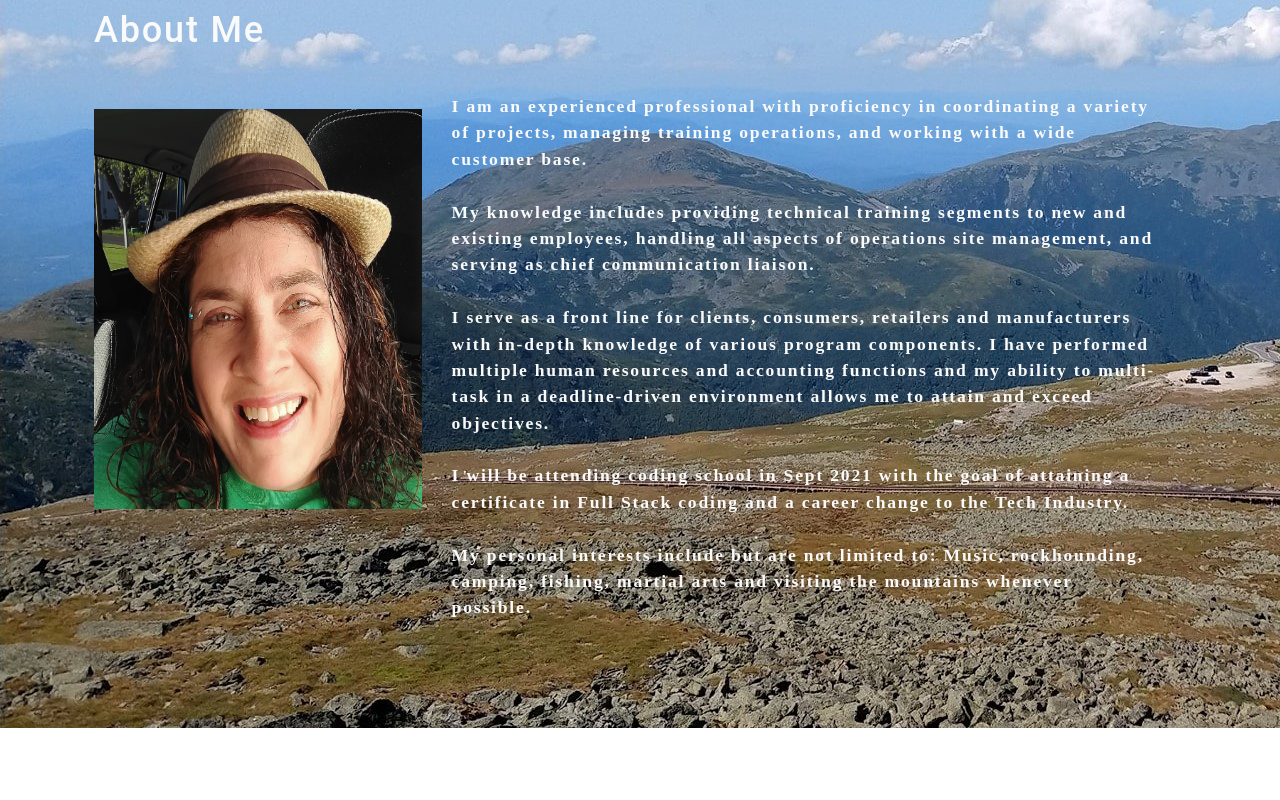
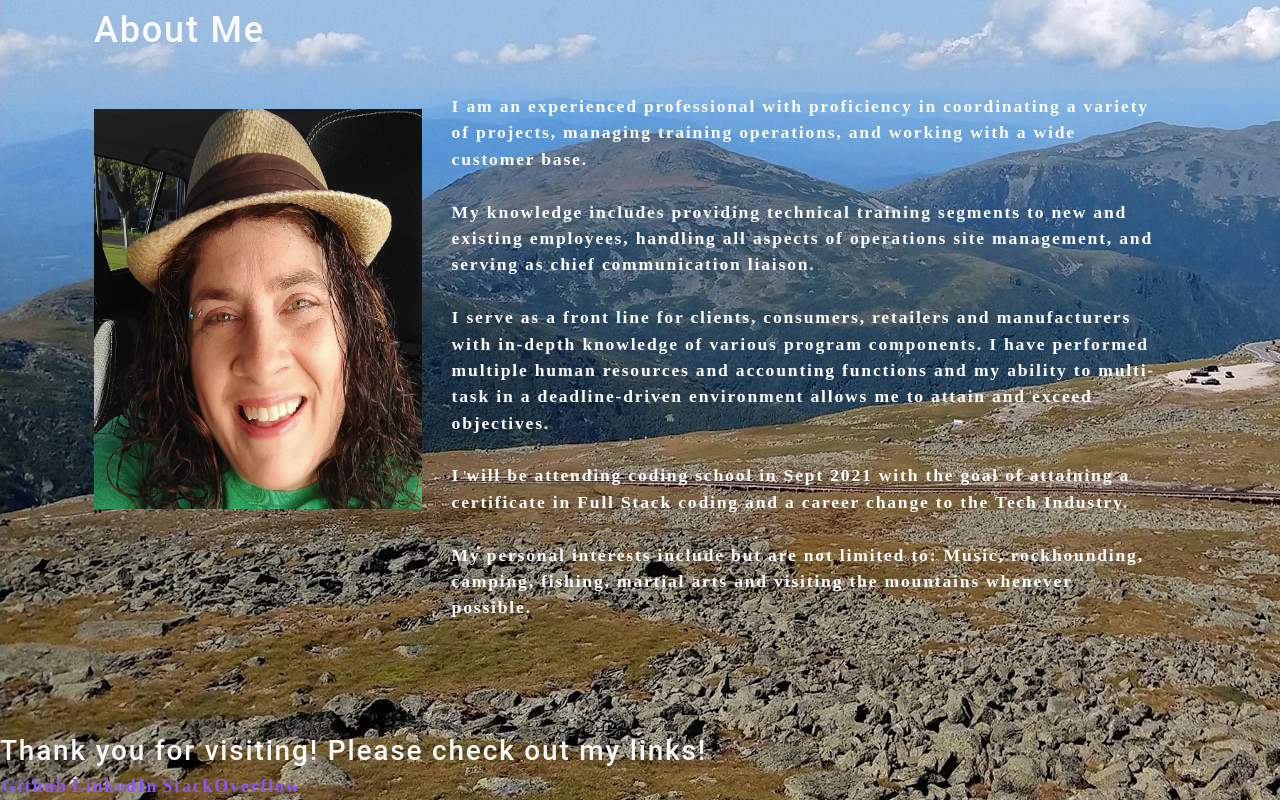
Before and after one commit to LeahFusari/leah-fusari-portfolio, a React (Create React App) app: page / in a window 1280 px wide. Shown: the part 160-960 px from the top of the page. Before the commit the page ends 888 px from the top, so only its background shows below. Built offline with nearby package versions, Linux system fonts and the light colour scheme.

Commit message:
added links to footer

```diff
--- a/public/index.html
+++ b/public/index.html
@@ -16,9 +16,6 @@
   </head>
 
   <body>
-    <header className="flex-row px-1">
-
-    </header>
     <div id="root"></div>
   </body>
 </html>
--- a/src/App.js
+++ b/src/App.js
@@ -1,6 +1,7 @@
 import React, { useState } from 'react';
 import Nav from './components/Nav';
 import View from './components/View';
+import Footer from './components/Footer';
 
 function App() {
   const [categories] = useState([
@@ -38,6 +39,7 @@ function App() {
           <View currentCategory={currentCategory}></View>
         </div>
       </main>
+        <Footer/>
     </div>
   );
 }
--- /dev/null
+++ b/src/components/Footer/index.js
@@ -0,0 +1,14 @@
+import React from 'react';
+
+function Footer() {
+    return (
+      <footer>
+          <h3>Thank you for visiting! Please check out my links!</h3>
+        <a href= "https://github.com/LeahFusari" target="_blank" rel="noreferrer">Github</a>
+        <a href= "https://www.linkedin.com/in/leah-fusari-79b35821b/" target="_blank" rel="noreferrer">LinkedIn</a>
+        <a href= "https://stackoverflow.com/users/18217848/leah-fusari" target="_blank" rel="noreferrer">StackOverflow</a>
+      </footer>
+    );
+  }
+
+export default Footer;
--- a/src/components/Resume/index.js
+++ b/src/components/Resume/index.js
@@ -1,8 +1,5 @@
 import React from 'react';
-// import profileImage from "../../assets/images/LeahProfilePic.jpg";
 import respdf from "../../assets/resume.pdf"
-// import PhotoList from '../PhotoList';
-
 
 function Resume() {
     return (
```
